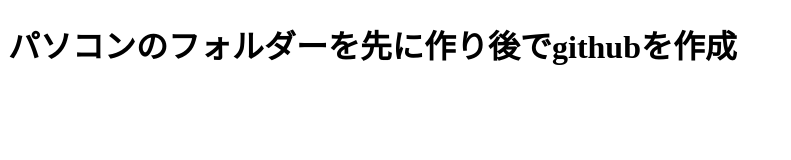
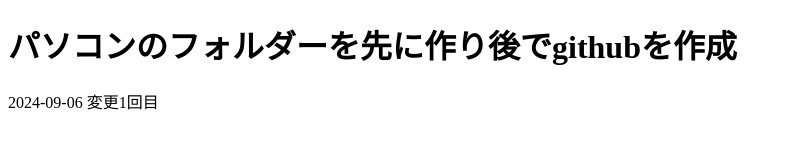
Before and after one commit to HidekiTakazawa/gitTest2, a plain HTML site: page index.html in a window 1280 px wide. Shown: the whole page, without its empty margins (0-791 px from the left). Drawn offline with Linux system fonts and the light colour scheme.

Commit message:
変更1回目

```diff
--- a/index.html
+++ b/index.html
@@ -7,6 +7,6 @@
 </head>
 <body>
   <h1>パソコンのフォルダーを先に作り後でgithubを作成</h1>
-
+  <p>2024-09-06 変更1回目</p>
 </body>
 </html>
```
